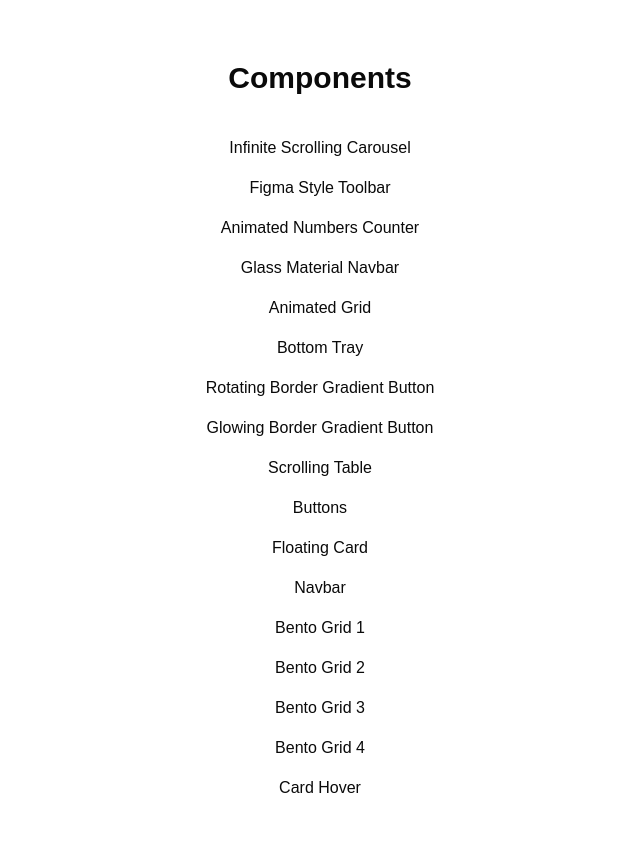
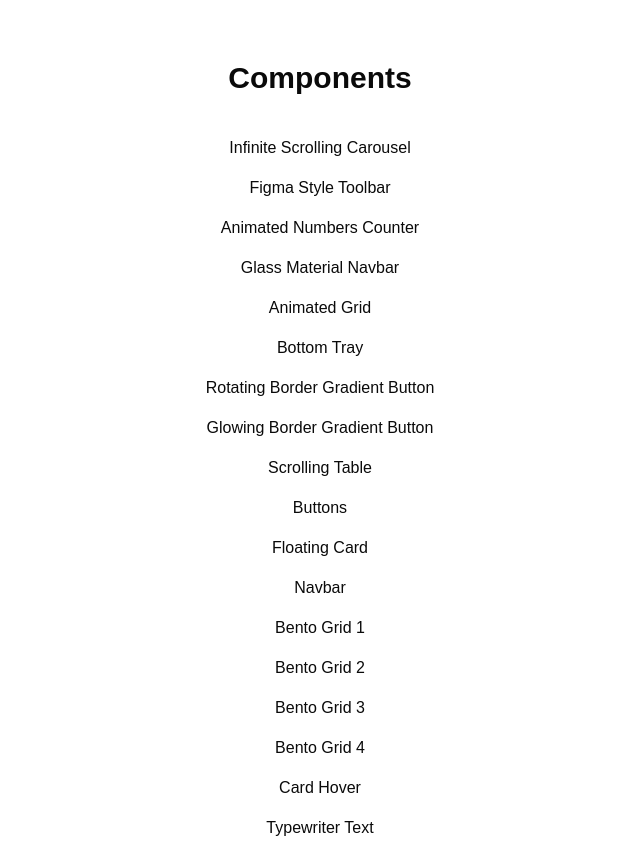
Before and after one commit to Ayusht0mar/components, a Next.js app: page / in a window 1280 px wide. Shown: the whole page, without its empty margins (320-960 px from the left). Before the commit the page ends 820 px from the top, so only its background shows below. Built offline with nearby package versions, Linux system fonts and the light colour scheme.

Commit message:
Added Typewriter Text

```diff
--- a/src/app/page.tsx
+++ b/src/app/page.tsx
@@ -90,6 +90,11 @@
           >
             Card Hover
           </Link>
+          <Link
+            href="/typewritertext/"
+          >
+            Typewriter Text
+          </Link>
       </div>
     </div>
   );
```
